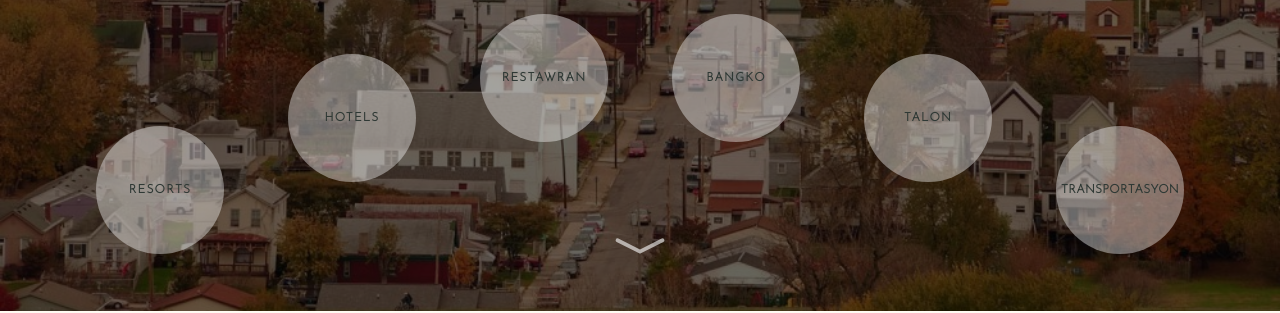
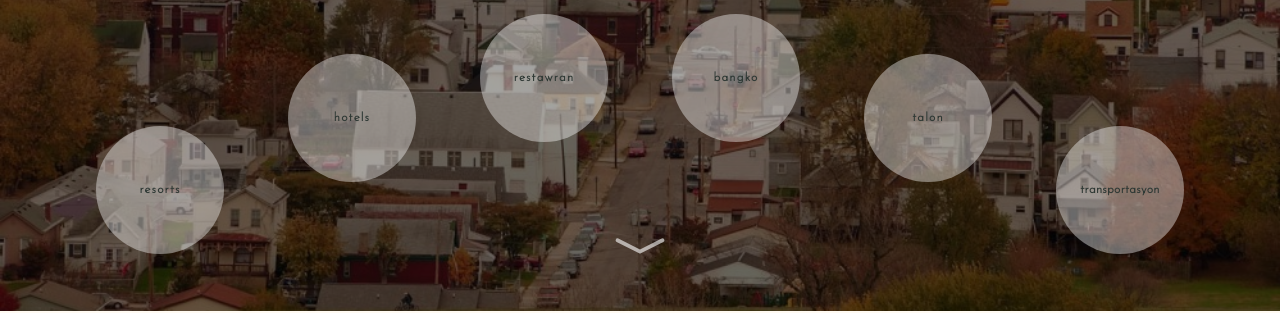
Before and after one commit to Rej327/Catanauan-Tour-Guide, a React (Vite) app: page / in a window 1280 px wide. Shown: the part 489-802 px from the top of the page. Built offline with nearby package versions, Linux system fonts and the light colour scheme.

Commit message:
Update text data format

```diff
--- a/src/translation/index.js
+++ b/src/translation/index.js
@@ -47,12 +47,12 @@ export const en = {
     listOfBeaches: "List Of Beaches",
   },
   category: {
-    resorts: "RESORTS",
-    hotels: "HOTELS",
-    restaurants: "RESTAURANTS",
-    falls: "FALLS",
-    banks: "BANKS",
-    transportation: "TRANSPORTATION",
+    resorts: "resorts",
+    hotels: "hotels",
+    restaurants: "restaurants",
+    falls: "falls",
+    banks: "banks",
+    transportation: "transportation",
   },
 
   plan_section: {
@@ -143,12 +143,12 @@ export const fil = {
     listOfBeaches: "Listahan ng mga dagat",
   },
   category: {
-    resorts: "RESORTS",
-    hotels: "HOTELS",
-    restaurants: "RESTAWRAN",
-    falls: "TALON",
-    banks: "BANGKO",
-    transportation: "TRANSPORTASYON",
+    resorts: "resorts",
+    hotels: "hotels",
+    restaurants: "restawran",
+    falls: "talon",
+    banks: "bangko",
+    transportation: "transportasyon",
   },
 
   plan_section: {
```
